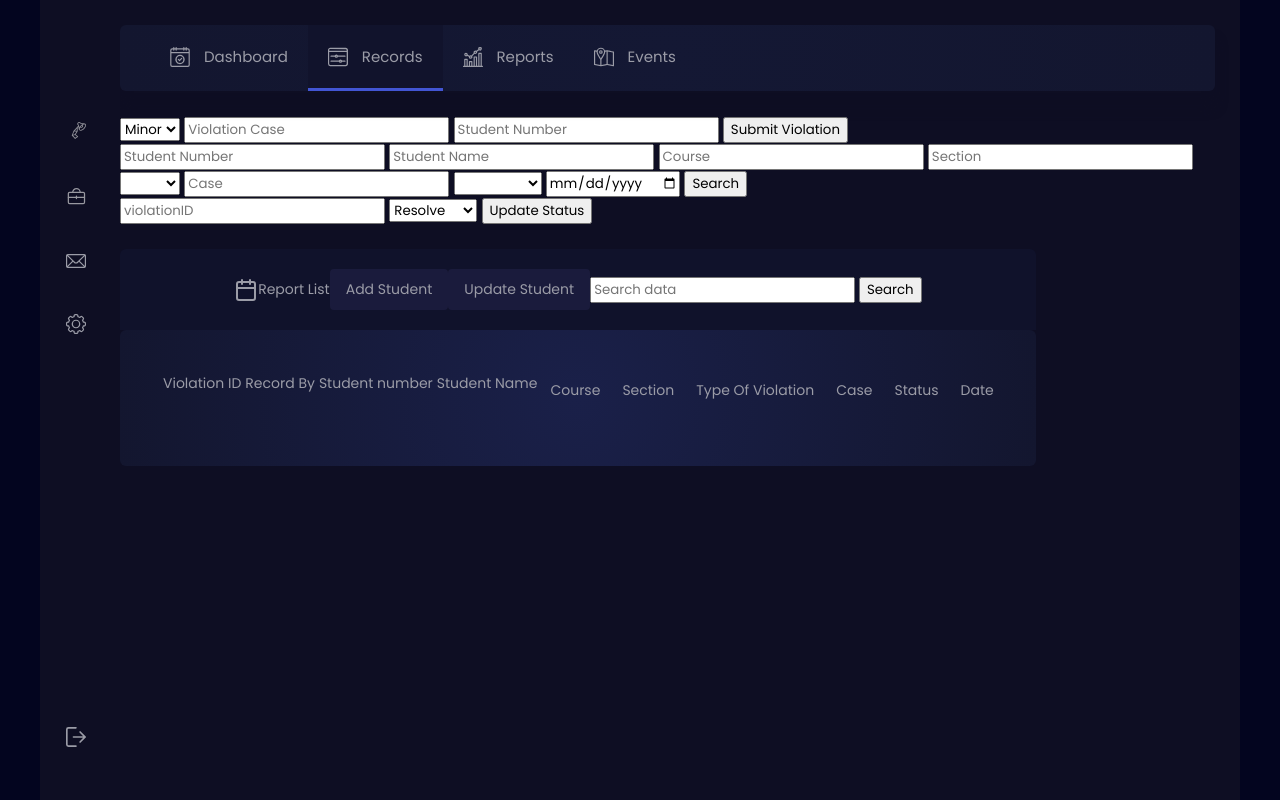
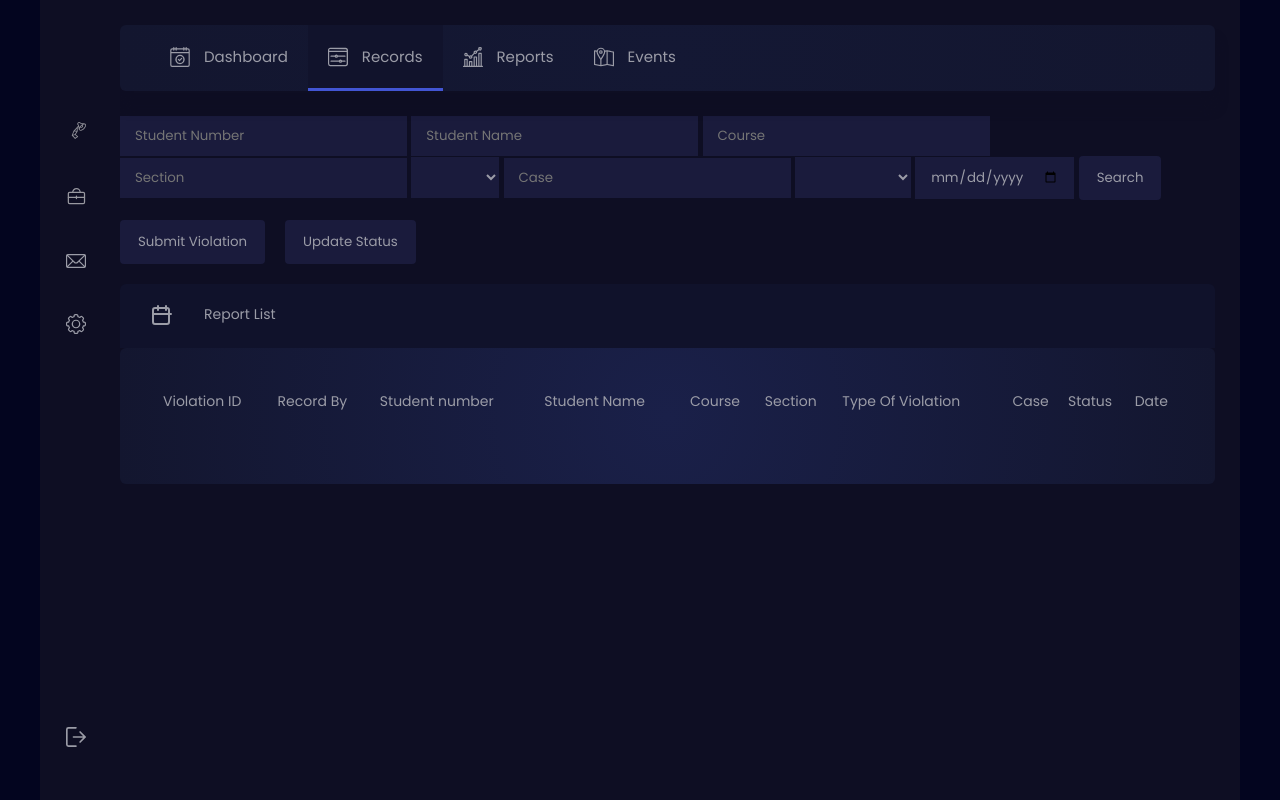
Before and after one commit to gleenny/DO-Desk, a PHP site: the page made by DO DESK/Final HTML/DODesk-Records.html in a window 1280 px wide. Run offline with PHP 8.4, Linux system fonts and the light colour scheme; data comes from the database, SQL or seed files in the repository; data that the repository does not hold is empty.

Commit message:
ayos na ung recordlist sa dashboard ayos na ung record page may mga modal na sya

```diff
--- a/DO DESK/CSS/DODesk-RecordsStyle.css
+++ b/DO DESK/CSS/DODesk-RecordsStyle.css
@@ -174,6 +174,18 @@ margin-right: auto;
 display: flex;
 align-items: center;
 }
+.searchbutton{
+color: #9b9ca7;
+background: #1a1b3c;
+border: none;
+padding: 12px 18px;
+border-radius: 4px;
+margin-right: 20px;
+}
+.searchbutton:hover{
+  background-color: rgb(28,36,68);
+  cursor: pointer;
+}
 
 .button {
 display: flex;
@@ -181,7 +193,7 @@ align-items: end;
 color: #9b9ca7;
 background: #1a1b3c;
 border: none;
-padding: 2px 12px;
+padding: 12px 18px;
 border-radius: 4px;
 margin-right: 20px;
 }
@@ -212,8 +224,8 @@ justify-content: space-between;
 .user-box .cards-header,
 .user-box .cards-view {
 display: flex;
-align-items: center;
-justify-content: center;
+align-items: left;
+justify-content: left;
 }
 .user-box .cards-header svg,
 .user-box .cards-view svg {
@@ -262,7 +274,9 @@ display: flex;
   flex-direction: column;
   flex-grow: 1;
   max-height: 100%;
+  max-width: 100%;
   width: 100%;
+  overflow-y: scroll;
 
 }
 .card .title {
@@ -422,22 +314,13 @@ margin-left: 20px;
   padding-bottom: 30px;
 }
 
-.table th:nth-child(n+5) {
-  padding: 0 10px 16px;
+th + th {
+  margin: 5px 0px;
 }
 .table td {
   font-size: 15px;
   vertical-align: middle;
   padding: 20px 0;
-}
-.table td:last-of-type {
-  width: 100px;
-}
-.table td:nth-child(n+5) {
-  padding: 0 10px;
-}
-.table td:nth-last-of-type(2) svg {
-  width: 16px;
 }
 .table input {
   -webkit-appearance: none;
@@ -467,6 +350,7 @@ margin-left: 20px;
   padding: 20px 45px;
   font-size: 14px;
   font-weight: 500;
+  align-items:flex-start;
 }
 .list:hover {
   cursor: pointer;
@@ -476,13 +360,37 @@ margin-left: 20px;
   animation-fill-mode: forwards;
 }
 
+.textType {
+  color: #9b9ca7;
+  background: #1a1b3c;
+  border: none;
+  padding: 10px 15px;
+}
+.dateType {
+  color: #9b9ca7;
+  background: #1a1b3c;
+  border: none;
+  padding: 10px 15px;
+}
+.dateType:hover{
+  animation-name: fadeItIn;
+  animation-duration: 1s;
+  animation-delay: 0s;
+  animation-fill-mode: forwards;
+}
+.textType:hover{
+  cursor: pointer;
+  animation-name: fadeItIn;
+  animation-duration: 1s;
+  animation-delay: 0s;
+  animation-fill-mode: forwards;
+}
 
 /* The Modal (background) */
 .modal {
   display: none; /* Hidden by default */
   position: fixed; /* Stay in place */
   z-index: 1; /* Sit on top */
-  padding-top: 100px; /* Location of the box */
   left: 0;
   top: 0;
   width: 100%; /* Full width */
--- a/DO DESK/Final HTML/DODesk-Records.html
+++ b/DO DESK/Final HTML/DODesk-Records.html
@@ -130,44 +130,65 @@
         </div>
 
         <!--First Flow-->
+        <div class="user-box first-box" style="--delay: .6s">
+            <!--searching violations-->
+            <form id="searchForm">
+              <input class="textType" type="text" name="searchNumber" id="searchNumber" placeholder="Student Number">
+              <input class="textType" type="text" name="searchName" id="searchName" placeholder="Student Name">
+              <input class="textType" type="text" name="searchCourse" id="searchCourse" placeholder="Course">
+              <input class="textType" type="text" name="searchSection" id="searchSection" placeholder="Section">
+              <select class="textType" name="typeOfViolation" id="typeOfViolation" value=" ">
+                <option value=""> </option>
+                  <option value="Minor">Minor</option>
+                  <option value="Major">Major</option>
+              </select>
+              <input class="textType" type="text" name="searchCase" id="searchCase" placeholder="Case">
+              <select class="textType" name="status" id="status" value=" ">
+                <option value=""> </option>
+                  <option value="Resolve">Resolve</option>
+                  <option value="Unresolve">Unresolve</option>
+              </select>
+              <input class="textType" type="date" name="searchDate" id="searchDate" placeholder="Date">
+              <button type="submit" id="searchbtn" class="searchbutton">Search</button>
+            </form>
+        </div>
+        <!--Second Flow-->
+        <div class="user-box second-box" style="--delay: .6s">
+          <!-- Trigger/Open The Modal -->
 
+            <button class="cards-button button" id="btnSubmit">Submit Violation</button>
 
-        <!--Second Flow-->
-        <div class="user-box second-box">
+            <!-- The Modal Register Violation -->
+            <div id="modalSubmit" class="modal">
+
+              <!-- Modal content -->
+              <div class="modal-content">
+                <span class="close">&times;</span>
                 <!--Adding Violations-->
                   <form action="../JAVASCRIPT/DODesk-RecordsJS.js" enctype="multipart/form-data" method="POST" id="myform">
-
+                    <div class="title">Sumbit Violation</div>
+                    <input type="text" placeholder="Student Number" id="studentNumber">
                     <select name="violationType" id="violationType" value=" ">
                       <option value="Minor">Minor</option>
                       <option value="Major">Major</option>
                     </select>
                     <input type="text" placeholder="Violation Case" id="violationCase">
-            <input type="text" placeholder="Student Number" id="studentNumber">
                     <input type="submit" value="Submit Violation" name="submit" >
                   </form>
               </div>
-        <!--searching violations-->
-        <form id="searchForm">
-          <input type="text" name="searchNumber" id="searchNumber" placeholder="Student Number">
-          <input type="text" name="searchName" id="searchName" placeholder="Student Name">
-          <input type="text" name="searchCourse" id="searchCourse" placeholder="Course">
-          <input type="text" name="searchSection" id="searchSection" placeholder="Section">
-          <select name="typeOfViolation" id="typeOfViolation" value=" ">
-            <option value=""> </option>
-              <option value="Minor">Minor</option>
-              <option value="Major">Major</option>
-          </select>
-          <input type="text" name="searchCase" id="searchCase" placeholder="Case">
-          <select name="status" id="status" value=" ">
-            <option value=""> </option>
-              <option value="Resolve">Resolve</option>
-              <option value="Unresolve">Unresolve</option>
-          </select>
-          <input type="date" name="searchDate" id="searchDate" placeholder="Date">
-          <button type="submit" id="searchbtn" class="btn btn-primary">Search</button>
-        </form>
+            </div>
+
         <!--updating violation status-->
+        <!-- Trigger/Open The Modal -->
+            <button class="cards-button button" id="btnUpdate">Update Status</button>
+
+            <!-- The Modal -->
+            <div id="modalUpdate" class="modal">
+              <!-- Modal content -->
+              <div class="modal-content">
+                <span class="close">&times;</span>
                 <form action="../JAVASCRIPT/DODesk-RecordsJS.js" enctype="multipart/form-data" method="POST" id="updateStatusForm">
+                  <div class="title">Update Status</div>
                   <input type="text" placeholder="violationID" id="violationID">
                   <select name="violationStatus" id="violationStatus" value=" ">
                       <option value="Resolve">Resolve</option>
@@ -175,6 +196,9 @@
                   </select>
                   <input type="submit" value="Update Status" name="submit" >
                 </form>
+               </div>
+            </div>
+      </div>
 
         <!--Second Flow-->
         <div class="user-box third-box">
@@ -186,25 +210,12 @@
 
             <div class="cards-view">
               <svg viewBox="0 0 24 24" fill="none" stroke="currentColor" stroke-width="2" stroke-linecap="round" stroke-linejoin="round" class="feather feather-calendar">
-              <rect x="3" y="4" width="18" height="18" rx="2" ry="2" />
+              <rect x="3" y="4" width="16" height="16" rx="2" ry="2" />
               <path d="M16 2v4M8 2v4M3 10h18" />
               </svg>
 
               <span class="today"> Report List</span>
             </div>
-            <a href="../Final HTML/addViolation.html" class="cards-button button">
-              Add Student
-            </a>
-
-            <a href="../Final HTML/addViolation.html" class="cards-button button">
-              Update Student
-            </a>
-            <form action="../PHP/searchOnViolationtbl.php" method="GET">
-              <div class="input-group mb-3">
-                  <input type="text" name="search" requiredvalue="<?php if(isset($_GET['search'])){echo $_GET['search']; } ?>" class="form-control" placeholder="Search data">
-                  <button type="submit" class="btn btn-primary">Search</button>
-              </div>
-          </form>
             </div>
             <div class="cards card">
             <table class="table">
```
Also changed, not shown: other parts of DO DESK/CSS/DODesk-RecordsStyle.css (+25 -123 lines), DO DESK/Final HTML/DODESK-Dashboard.html (+14 -26 lines), DO DESK/JAVASCRIPT/DODesk-RecordsJS.js (+41 -0 lines). Lines whose indentation alone changed are shown as unchanged.
